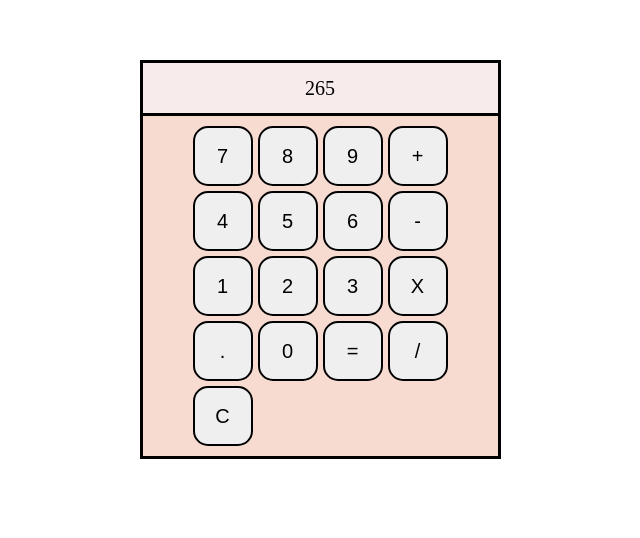
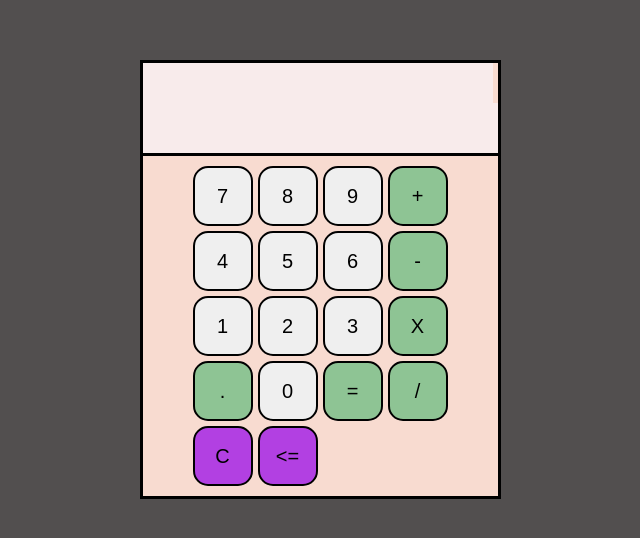
Before and after one commit to Linkazen/Calculator, a plain HTML site: page index.html in a window 1280 px wide. Shown: the part 190-728 px from the top of the page, without its empty margins (320-960 px from the left). Drawn offline with Linux system fonts and the light colour scheme.

Commit message:
Satisfactory for these with any changes being purely aesthetic improvements

```diff
--- a/index.html
+++ b/index.html
@@ -6,7 +6,8 @@
 
 <body>
     <div id="calcBody">
-        <div id="display"> 265 </div>
+        <div id="displayNumbers" class="display"></div>
+        <div id="display" class="display"></div>
 
         <div id="btnsDiv">
             <button style="order: 14;" class="btn" id="zero">0</button>
@@ -19,13 +20,14 @@
             <button style="order: 1;" class="btn" id="seven">7</button>
             <button style="order: 2;" class="btn" id="eight">8</button>
             <button style="order: 3;" class="btn" id="nine">9</button>
-            <button style="order: 12;" class="btn" id="multiply">X</button>
-            <button style="order: 16;" class="btn" id="divide">/</button>
-            <button style="order: 4;" class="btn" id="add">+</button>
-            <button style="order: 8;" class="btn" id="subtract">-</button>
-            <button style="order: 15;" class="btn" id="equals">=</button>
-            <button style="order: 17;" class="btn" id="clear">C</button>
-            <button style="order: 13;" class="btn" id="decimal">.</button>
+            <button style="order: 12;" class="btn fancy" id="multiply">X</button>
+            <button style="order: 16;" class="btn fancy" id="divide">/</button>
+            <button style="order: 4;" class="btn fancy" id="add">+</button>
+            <button style="order: 8;" class="btn fancy" id="subtract">-</button>
+            <button style="order: 15;" class="btn fancy" id="equals">=</button>
+            <button style="order: 17;" class="btn fancyBottom" id="clear">C</button>
+            <button style="order: 13;" class="btn fancy" id="decimal">.</button>
+            <button style="order: 18;" class="btn fancyBottom" id="backspace"><=</button>
         </div>
     </div>
 </body>
--- a/style.css
+++ b/style.css
@@ -1,3 +1,7 @@
+
+html {
+    background-color: rgb(82, 79, 79);
+}
 
 #calcBody {
     width: 355px;
@@ -6,14 +10,23 @@
     background-color: rgb(248, 219, 208);
 }
 
-#display {
+.display {
     display: flex;
-    justify-content: center;
+    justify-content: flex-end;
     align-items: center;
     width: auto;
+    background-color: rgb(248, 235, 235);
+}
+
+#displayNumbers {
+    height: 40px;
+    font-size: 16px;
+    margin-right: 5px;
+}
+
+#display {
     height: 50px;
     border-bottom: 3px solid black;
-    background-color: rgb(248, 235, 235);
     font-size: 20px;
 }
 
@@ -39,3 +52,11 @@
 .btn:active {
     background-color: grey;
 }
+
+.fancy {
+    background-color: rgb(142, 196, 148);
+}
+
+.fancyBottom {
+    background-color: rgb(178, 64, 226);
+}
```
